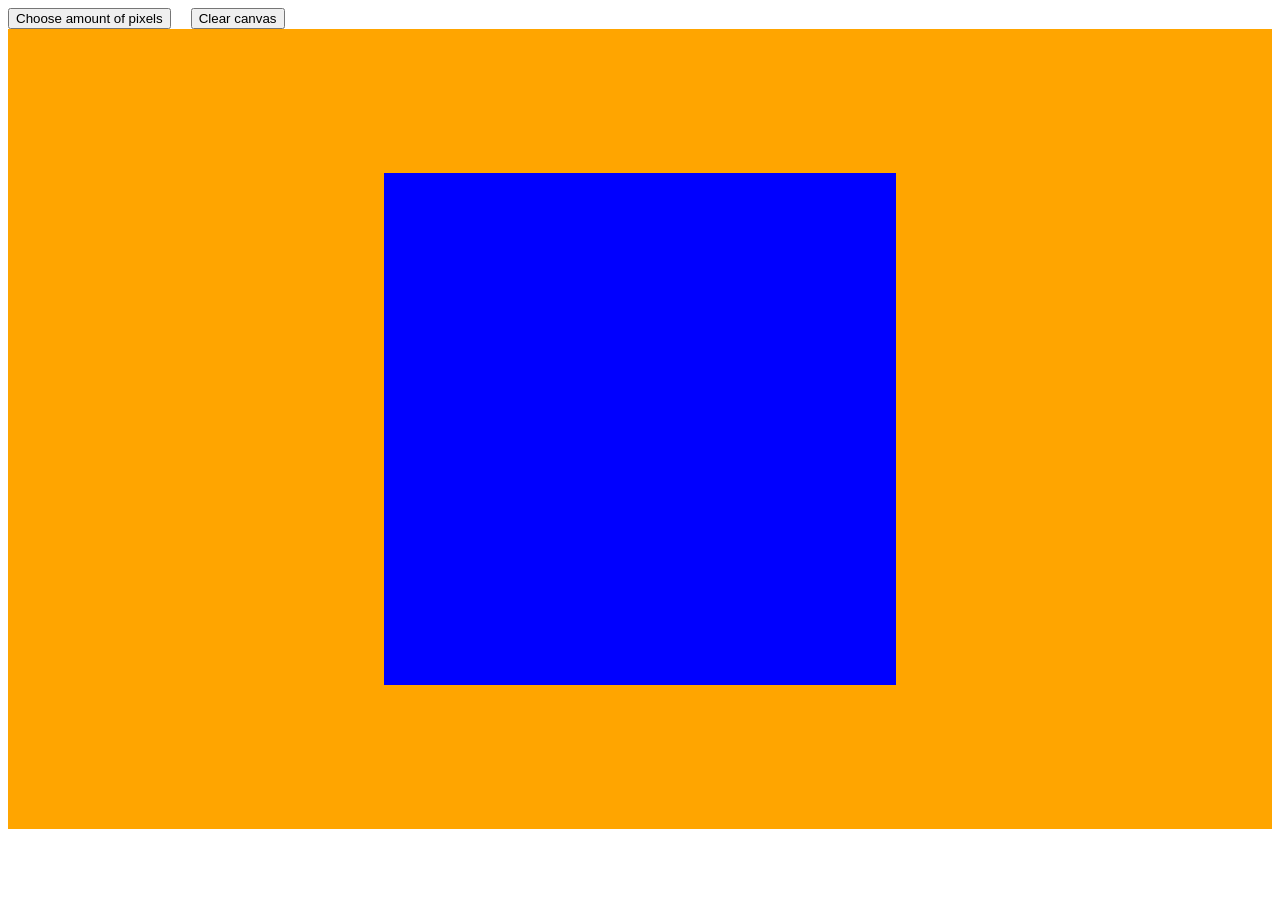
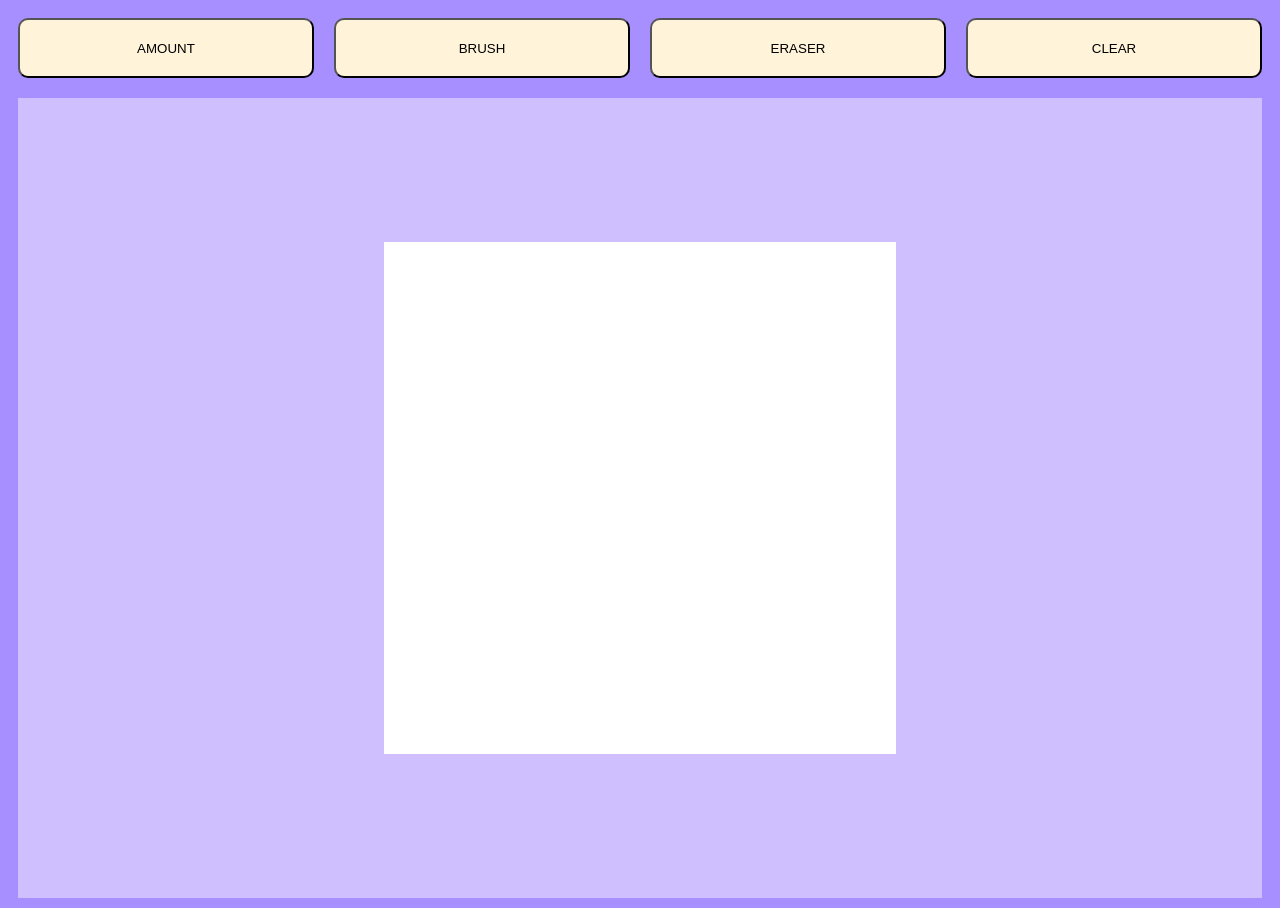
Before and after one commit to blsd-ruslan/etch-a-sketch, a plain HTML site: page index.html in a window 1280 px wide. Before the commit the page ends 837 px from the top, so only its background shows below. Drawn offline with Linux system fonts and the light colour scheme.

Commit message:
Changed color theme of whole page; Changed padding of canvas-container; Added possibility to choose between 'Brush' & 'Eraser' tools

```diff
--- a/index.html
+++ b/index.html
@@ -8,8 +8,10 @@
 </head>
 <body>
     <div id="button-container">
-        <button id="enter-amount-pixels">Choose amount of pixels</button>
-        <button id="clear-canvas">Clear canvas</button>
+        <button id="enter-amount-pixels">AMOUNT</button>
+        <button id="brush-tool">BRUSH</button>
+        <button id="eraser-tool">ERASER</button>
+        <button id="clear-canvas">CLEAR</button>
     </div>
 
     <div id="body-container">
--- a/mainScript.js
+++ b/mainScript.js
@@ -1,11 +1,29 @@
 const divContainer = document.querySelector('#div-container');
 const btnAmountPixels = document.querySelector('#enter-amount-pixels');
 const btnClearCanvas = document.querySelector('#clear-canvas');
-console.log(btnClearCanvas);
+const btnBrush = document.querySelector('#brush-tool');
+const btnEraser = document.querySelector('#eraser-tool');
+
+// possible values "black" and "white" for brush and eraser
+let color = "black";
+
+
+
+createCanvas(32);
+
+
 btnClearCanvas.addEventListener('click', () =>
 clearCanvas());
+
 btnAmountPixels.addEventListener('click', () =>
 createCanvas(parseInt(prompt("Please enter amount of pixels(1-100):", "32"))));
+
+btnBrush.addEventListener('click', () =>
+color="black");
+
+btnEraser.addEventListener('click', () =>
+color="white");
+
 
 function createCanvas(amount) {
     if (!Number.isInteger(amount) || amount > 100 || amount < 1) {
@@ -38,7 +56,7 @@ function generateDivs(amount) {
             let squareDiv = document.createElement('div');
             squareDiv.style.backgroundColor = 'white';
             squareDiv.addEventListener("mouseover", () =>
-            squareDiv.style.backgroundColor = 'black');
+            squareDiv.style.backgroundColor = color);
             squareDiv.className = 'pixel';
             squareDiv.style.flex = '1';
             squareDiv.style.flexShrink = '0';
--- a/style.css
+++ b/style.css
@@ -1,14 +1,41 @@
+body {
+    background-color: #a78fff;
+}
+
 #body-container {
     display: flex;
     justify-content: center;
     align-items: center;
     height: 100vh;
-    background-color: orange;
+    margin: 10px;
+    background-color: #D0BFFF;
 }
 
 #button-container {
     display: flex;
+    justify-content: center;
+    padding: 10px;
     gap: 20px;
+}
+
+button {
+    border-radius: 10px;
+    display: flex;
+    flex: 1;
+    height: 60px;
+    min-width: 60px;
+    background-color: #FFF3DA;
+    justify-content: center;
+    align-items: center;
+    text-align: center;
+}
+
+button * {
+    flex: 1;
+}
+
+button:hover {
+    background-color: #d1c6b0;
 }
 
 #div-container {
@@ -17,7 +44,7 @@
     /*background-color: blue;*/
     width: 512px;
     height: 512px;
-    background-color: blue;
+    background-color: white;
 }
 
 .pixel {
```
